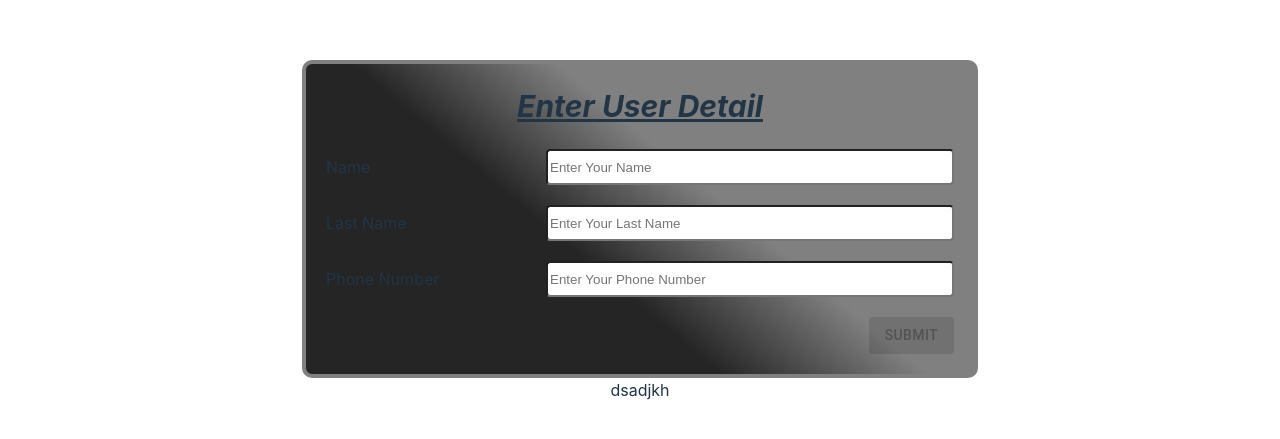
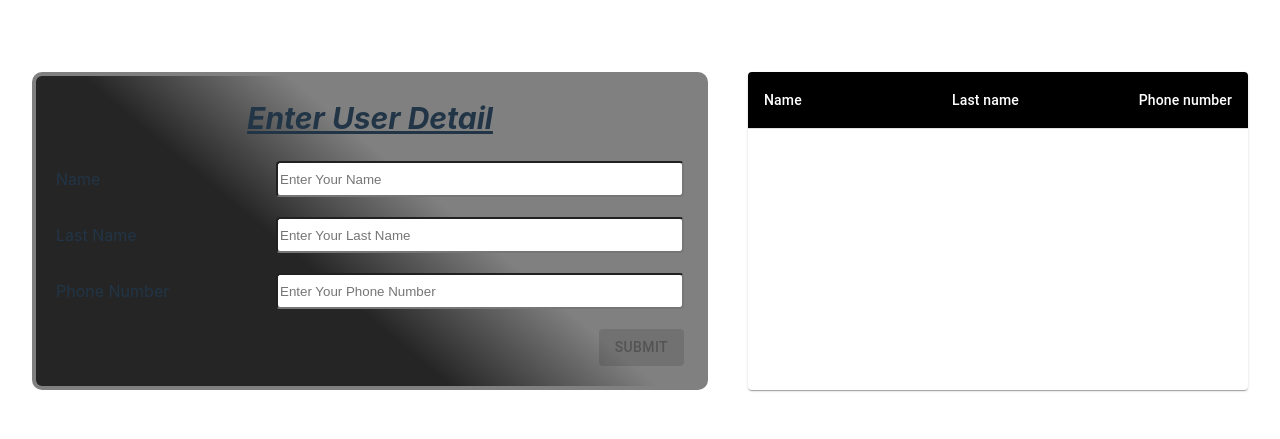
Before and after one commit to vishnu-organization/shope-ease, a React (Vite) app: page / in a window 1280 px wide. Shown: the part 169-608 px from the top of the page. Built offline with nearby package versions, Linux system fonts and the light colour scheme.

Commit message:
ui-&-functionality-for-table
ui-&-functionality-for-table

```diff
--- /dev/null
+++ b/src/Screens/RegistrationForm/RegistrationForm.styles.ts
@@ -0,0 +1,23 @@
+import { makeStyles } from "@mui/styles";
+
+export const useStyles = makeStyles(() => ({
+  container: {
+    display: "flex",
+    gap: "40px",
+  },
+  formContainer: {
+    background: "linear-gradient(40deg, #252525 10% 40%, gray 60% 50%)",
+    borderRadius: "10px",
+    padding: "20px",
+    border: "4px solid gray",
+    textAlign: "left",
+  },
+  formHeader: {
+    textAlign: "center",
+    fontSize: "30px",
+    marginBottom: "20px",
+    textDecoration: "underline",
+    fontStyle: "italic",
+    fontWeight: "bold",
+  },
+}));
--- a/src/Screens/RegistrationForm/RegistrationForm.tsx
+++ b/src/Screens/RegistrationForm/RegistrationForm.tsx
@@ -1,5 +1,7 @@
-import { Button } from "@mui/material";
-import { useState } from "react";
+import { Button, Table, TableBody, TableHead, TableRow } from "@mui/material";
+import { useEffect, useState } from "react";
+import { TableGrid } from "../Shared";
+import { useStyles } from "./RegistrationForm.styles";
 
 const fields = [
   {
@@ -34,42 +36,38 @@
     lastName: "",
     phoneNumber: null,
   });
+  const [nuser, setNuser] = useState<any[]>([]);
+  const classes = useStyles();
+  useEffect(() => {
+    const storedUsers = localStorage.getItem("cart");
+    if (storedUsers) {
+      setNuser(JSON.parse(storedUsers));
+    }
+  }, []);
 
   const onSubmithandler = (e: any) => {
+    e.preventDefault();
     if (user.name !== "") {
+      const updatedUsers = [...nuser, user];
+      localStorage.setItem("cart", JSON.stringify(updatedUsers));
+      setNuser(updatedUsers);
       setUser({ name: "", lastName: "", phoneNumber: null });
-      localStorage.setItem("cart", JSON.stringify(user));
-    } else return alert("Name require");
+    } else {
+      alert("Name is required");
+    }
   };
+
   const handelInputChange = (e: any) => {
     const { value, name } = e.target;
     setUser((prev) => ({ ...prev, [name]: value }));
   };
+
   const disable = user.lastName === "" || user.name === "" || !user.phoneNumber;
 
   return (
-    <>
-      <div
-        style={{
-          background: "linear-gradient(40deg, #252525 10% 40%, gray 60% 50%)",
-          borderRadius: "10px",
-          padding: "20px",
-          border: "4px solid gray",
-          textAlign: "left",
-        }}
-      >
-        <div
-          style={{
-            textAlign: "center",
-            fontSize: "30px",
-            marginBottom: "20px",
-            textDecoration: "underline",
-            fontStyle: "italic",
-            fontWeight: "bold",
-          }}
-        >
-          Enter User Detail
-        </div>
+    <div className={classes.container}>
+      <div className={classes.formContainer}>
+        <div className={classes.formHeader}>Enter User Detail</div>
         <form>
           {fields.map((item, i) => (
             <div
@@ -103,8 +101,8 @@
           </div>
         </form>
       </div>
-      <div>dsadjkh</div>
-    </>
+      <TableGrid data={nuser} />
+    </div>
   );
 };
 
--- /dev/null
+++ b/src/Screens/Shared/TableGrid/TableGrid.tsx
@@ -0,0 +1,80 @@
+import * as React from "react";
+import { styled } from "@mui/material/styles";
+import Table from "@mui/material/Table";
+import TableBody from "@mui/material/TableBody";
+import TableCell, { tableCellClasses } from "@mui/material/TableCell";
+import TableContainer from "@mui/material/TableContainer";
+import TableHead from "@mui/material/TableHead";
+import TableRow from "@mui/material/TableRow";
+import Paper from "@mui/material/Paper";
+
+const StyledTableCell = styled(TableCell)(({ theme }) => ({
+  [`&.${tableCellClasses.head}`]: {
+    backgroundColor: theme.palette.common.black,
+    color: theme.palette.common.white,
+  },
+  [`&.${tableCellClasses.body}`]: {
+    fontSize: 14,
+  },
+}));
+
+const StyledTableRow = styled(TableRow)(({ theme }) => ({
+  "&:nth-of-type(odd)": {
+    backgroundColor: theme.palette.action.hover,
+  },
+  // hide last border
+  "&:last-child td, &:last-child th": {
+    border: 0,
+  },
+}));
+
+function createData(
+  name: string,
+  calories: number,
+  fat: number,
+  carbs: number,
+  protein: number
+) {
+  return { name, calories, fat, carbs, protein };
+}
+
+const rows = [
+  createData("Frozen yoghurt", 159, 6.0, 24, 4.0),
+  createData("Ice cream sandwich", 237, 9.0, 37, 4.3),
+  createData("Eclair", 262, 16.0, 24, 6.0),
+  createData("Cupcake", 305, 3.7, 67, 4.3),
+  createData("Gingerbread", 356, 16.0, 49, 3.9),
+];
+type Props = {
+  data: [];
+};
+const TableGrid = ({ data }: Props) => {
+  return (
+    <TableContainer component={Paper}>
+      <Table sx={{ minWidth: 500 }} aria-label="customized table">
+        <TableHead>
+          <TableRow>
+            <StyledTableCell>Name</StyledTableCell>
+            <StyledTableCell align="right">Last name</StyledTableCell>
+            <StyledTableCell align="right">Phone number</StyledTableCell>
+          </TableRow>
+        </TableHead>
+        <TableBody>
+          {data.map((row) => (
+            <StyledTableRow key={row.name}>
+              <StyledTableCell component="th" scope="row">
+                {row.name}
+              </StyledTableCell>
+              <StyledTableCell align="right">{row.lastName}</StyledTableCell>
+              <StyledTableCell align="right">
+                +91 - {row.phoneNumber}
+              </StyledTableCell>
+            </StyledTableRow>
+          ))}
+        </TableBody>
+      </Table>
+    </TableContainer>
+  );
+};
+
+export default TableGrid;
--- a/src/Screens/Shared/index.ts
+++ b/src/Screens/Shared/index.ts
@@ -1 +1,2 @@
 export { default as Card } from "./Card/Card";
+export { default as TableGrid } from "./TableGrid/TableGrid";
```
Also changed, not shown: src/Screens/Shared/TableGrid/TableGrid.styles.ts (added).
